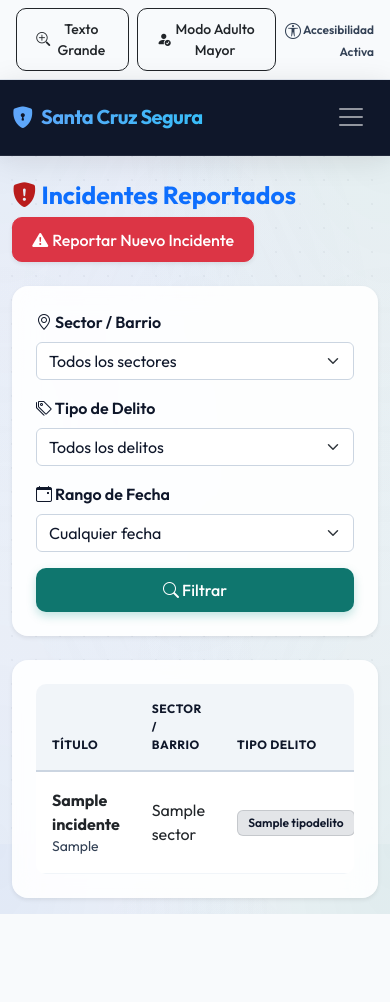
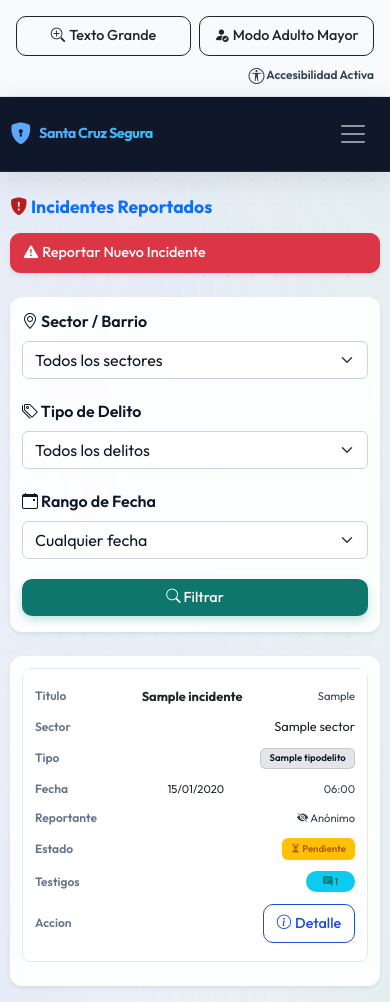
Before and after one commit to SrHeath/SantaCruzSegura, a Django app: page /incidentes/ in a window 390 px wide. Before the commit the page ends 914 px from the top, so only its background shows below. Run offline with Django 5.2, Linux system fonts and the light colour scheme; a user stored in the database is signed in; tables that the repository leaves empty hold one stand-in row (values such as "Sample post").

Commit message:
Fix: mapa en detalle incidente, Leaflet CSS en crear, tablas responsive con data-label, mobile CSS completo

```diff
--- a/static/css/styles.css
+++ b/static/css/styles.css
@@ -541,3 +541,174 @@
 @keyframes spin {
     to { transform: rotate(360deg); }
 }
+
+/* ===== RESPONSIVE / MOVIL ===== */
+
+@media (max-width: 768px) {
+    body {
+        background-attachment: scroll;
+    }
+
+    .navbar {
+        background-color: #0f172a !important;
+    }
+
+    .navbar-nav {
+        gap: 0 !important;
+    }
+
+    .navbar-nav .nav-item {
+        margin: 0;
+    }
+
+    .card {
+        padding: 1rem !important;
+        border-radius: 12px !important;
+    }
+
+    .card-body {
+        padding: 0.75rem !important;
+    }
+
+    #map {
+        height: 350px !important;
+        min-height: 300px !important;
+    }
+
+    #map-picker {
+        height: 300px !important;
+    }
+
+    #detail-map {
+        height: 220px !important;
+    }
+
+    .container {
+        padding-left: 10px;
+        padding-right: 10px;
+    }
+
+    h1, .h1 { font-size: 1.5rem; }
+    h2, .h2 { font-size: 1.25rem; }
+    h3, .h3 { font-size: 1.1rem; }
+    h4, .h4 { font-size: 1rem; }
+
+    .btn {
+        padding: 0.5rem 0.8rem;
+        font-size: 0.9rem;
+    }
+
+    .table-responsive {
+        font-size: 0.8rem;
+    }
+
+    .table th, .table td {
+        padding: 0.5rem !important;
+        white-space: nowrap;
+    }
+
+    .d-flex.justify-content-between {
+        flex-direction: column;
+        align-items: stretch !important;
+    }
+
+    .d-flex.justify-content-between .btn,
+    .d-flex.justify-content-between a {
+        width: 100%;
+        margin-top: 0.5rem;
+    }
+
+    .accessibility-bar {
+        flex-direction: column;
+        gap: 0.5rem;
+    }
+
+    .accessibility-bar .d-flex {
+        width: 100%;
+        justify-content: center;
+    }
+
+    .navbar-brand span {
+        font-size: 0.9rem;
+    }
+
+    .row.g-4 > [class*="col-"] {
+        margin-bottom: 0.5rem;
+    }
+
+    .glass-card {
+        padding: 1rem !important;
+    }
+
+    .glass-card:hover {
+        transform: none !important;
+    }
+
+    img.img-fluid.rounded {
+        max-height: 250px !important;
+    }
+}
+
+@media (max-width: 576px) {
+    #map {
+        height: 280px !important;
+    }
+
+    #map-picker {
+        height: 250px !important;
+    }
+
+    #detail-map {
+        height: 180px !important;
+    }
+
+    .card {
+        padding: 0.75rem !important;
+    }
+
+    h2 { font-size: 1.1rem; }
+    h3 { font-size: 1rem; }
+
+    .col-md-4, .col-md-3, .col-md-2 {
+        width: 100%;
+        margin-bottom: 0.25rem;
+    }
+
+    form .row > div {
+        margin-bottom: 0.5rem;
+    }
+
+    .table thead {
+        display: none;
+    }
+
+    .table tbody tr {
+        display: block;
+        padding: 0.75rem;
+        margin-bottom: 0.75rem;
+        border: 1px solid #e2e8f0;
+        border-radius: 8px;
+        background: white;
+    }
+
+    .table tbody td {
+        display: flex;
+        justify-content: space-between;
+        align-items: center;
+        padding: 0.35rem 0 !important;
+        border: none;
+        white-space: normal !important;
+    }
+
+    .table tbody td::before {
+        content: attr(data-label);
+        font-weight: 600;
+        color: #64748b;
+        font-size: 0.75rem;
+    }
+
+    .badge.fs-6 {
+        font-size: 0.8rem !important;
+        padding: 0.3rem 0.6rem;
+    }
+}
--- a/templates/incidentes/lista.html
+++ b/templates/incidentes/lista.html
@@ -97,21 +97,21 @@
             <tbody>
                 {% for incidente in incidentes %}
                     <tr>
-                        <td>
+                        <td data-label="Titulo">
                             <div class="fw-bold text-dark">{{ incidente.titulo }}</div>
                             <span class="text-muted small d-block text-truncate" style="max-width: 250px;">{{ incidente.direccion }}</span>
                         </td>
-                        <td>{{ incidente.sector.nombre }}</td>
-                        <td>
+                        <td data-label="Sector">{{ incidente.sector.nombre }}</td>
+                        <td data-label="Tipo">
                             <span class="badge bg-secondary bg-opacity-10 text-secondary border border-secondary border-opacity-25">
                                 {{ incidente.tipo.nombre }}
                             </span>
                         </td>
-                        <td>
+                        <td data-label="Fecha">
                             <div class="small">{{ incidente.fecha_hora|date:"d/m/Y" }}</div>
                             <div class="text-muted small">{{ incidente.fecha_hora|date:"H:i" }}</div>
                         </td>
-                        <td>
+                        <td data-label="Reportante">
                             {% if incidente.reporte_anonimo %}
                                 {% if user.rol and user.rol.nombre in 'Administrador de Junta Superadministrador' %}
                                     <span class="text-muted small"><i class="bi bi-eye-slash-fill"></i> Anónimo</span> <span class="text-xs text-primary">({{ incidente.reporte_por.username }})</span>
@@ -126,7 +126,7 @@
                                 {% endif %}
                             {% endif %}
                         </td>
-                        <td>
+                        <td data-label="Estado">
                             {% if incidente.estado == 'pendiente' %}
                                 <span class="badge bg-warning bg-opacity-15 text-warning-emphasis border border-warning border-opacity-25">
                                     <i class="bi bi-hourglass-split"></i> Pendiente
@@ -141,12 +141,12 @@
                                 </span>
                             {% endif %}
                         </td>
-                        <td class="text-center">
+                        <td data-label="Testigos" class="text-center">
                             <span class="badge bg-info bg-opacity-15 text-info-emphasis border border-info border-opacity-25 rounded-pill px-3">
                                 <i class="bi bi-chat-right-text-fill"></i> {{ incidente.num_testigos }}
                             </span>
                         </td>
-                        <td>
+                        <td data-label="Accion">
                             <a href="{% url 'incidente_detalle' incidente.pk %}" class="btn btn-sm btn-outline-primary d-inline-flex align-items-center gap-1">
                                 <i class="bi bi-info-circle"></i> Detalle
                             </a>
```
Also changed, not shown: templates/incidentes/crear.html (+3 -4 lines), templates/incidentes/detalle.html (+39 -1 lines).
